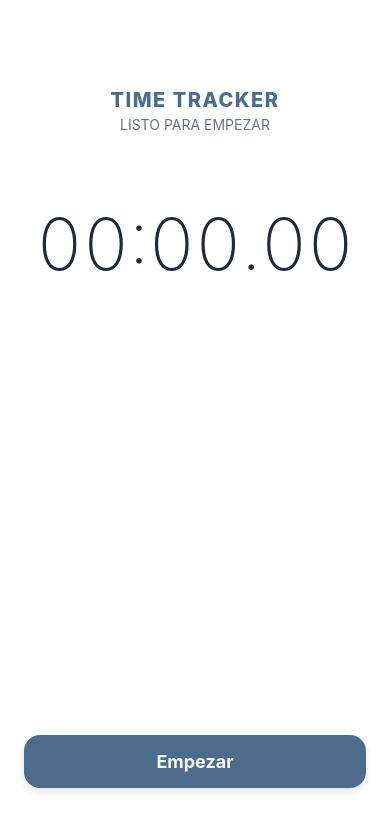
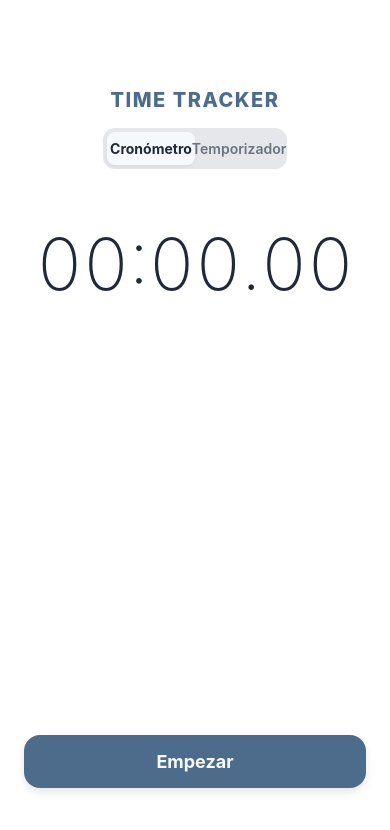
Before and after one commit to JaiRB19/TimeTrackerApp, a React Native app: screen / in a window 390 px wide. Shown: the top 830 px of the page. Built offline with nearby package versions, Linux system fonts and the light colour scheme.

Commit message:
Temporizador

```diff
--- a/src/hooks/useTimer.ts
+++ b/src/hooks/useTimer.ts
@@ -1,33 +1,55 @@
 // src/hooks/useTimer.ts
 import { useState, useRef, useCallback } from 'react';
 
-// Definimos la interfaz para nuestras marcas
 export interface Mark {
   id: number;
   time: number;
 }
 
+export type TimerMode = 'stopwatch' | 'timer';
+
 export const useTimer = () => {
+  const [mode, setMode] = useState<TimerMode>('stopwatch');
   const [time, setTime] = useState(0);
+  const [initialTime, setInitialTime] = useState(0); // Tiempo desde el que arranca la bajada
   const [isRunning, setIsRunning] = useState(false);
-  const [marks, setMarks] = useState<Mark[]>([]); // Ahora es un arreglo de objetos
+  const [marks, setMarks] = useState<Mark[]>([]);
 
   const intervalRef = useRef<ReturnType<typeof setInterval> | null>(null);
   const startTimeRef = useRef<number>(0);
   const accumulatedTimeRef = useRef<number>(0);
-  const markIdCounterRef = useRef<number>(1); // Contador para los IDs de las marcas
+  const markIdCounterRef = useRef<number>(1);
 
   const start = useCallback(() => {
     if (isRunning) return;
+    // Evitar que el temporizador inicie si está en 0
+    if (mode === 'timer' && time <= 0) return;
+
     setIsRunning(true);
     startTimeRef.current = Date.now();
 
     intervalRef.current = setInterval(() => {
       const now = Date.now();
       const timePassedThisSession = now - startTimeRef.current;
-      setTime(accumulatedTimeRef.current + timePassedThisSession);
+      const totalElapsed = accumulatedTimeRef.current + timePassedThisSession;
+
+      if (mode === 'stopwatch') {
+        setTime(totalElapsed);
+      } else {
+        // Modo Temporizador (Bajada)
+        const remaining = initialTime - totalElapsed;
+        if (remaining <= 0) {
+          setTime(0);
+          setIsRunning(false);
+          if (intervalRef.current) clearInterval(intervalRef.current);
+          accumulatedTimeRef.current = initialTime;
+          // Aquí en el futuro podemos disparar un sonido o vibración
+        } else {
+          setTime(remaining);
+        }
+      }
     }, 30);
-  }, [isRunning]);
+  }, [isRunning, mode, initialTime, time]);
 
   const pause = useCallback(() => {
     if (!isRunning) return;
@@ -39,20 +61,35 @@ export const useTimer = () => {
   const reset = useCallback(() => {
     if (intervalRef.current) clearInterval(intervalRef.current);
     setIsRunning(false);
-    setTime(0);
+    setTime(mode === 'timer' ? initialTime : 0);
     setMarks([]);
     accumulatedTimeRef.current = 0;
     startTimeRef.current = 0;
-    markIdCounterRef.current = 1; // Reiniciamos el contador de IDs
-  }, []);
+    markIdCounterRef.current = 1;
+  }, [mode, initialTime]);
+
+  // Cambiar entre cronómetro y temporizador
+  const switchMode = useCallback((newMode: TimerMode) => {
+    if (isRunning) pause();
+    setMode(newMode);
+    setTime(0);
+    setInitialTime(0);
+    setMarks([]);
+    accumulatedTimeRef.current = 0;
+  }, [isRunning, pause]);
+
+  // Establecer un tiempo para el temporizador (ej. 30000 para 30s)
+  const setCountdownTime = useCallback((ms: number) => {
+    if (isRunning) pause();
+    setInitialTime(ms);
+    setTime(ms);
+    accumulatedTimeRef.current = 0;
+  }, [isRunning, pause]);
 
   const addMark = useCallback(() => {
-    // Agregamos un objeto con su ID único
-    setMarks(prev => [
-      { id: markIdCounterRef.current++, time },
-      ...prev
-    ]);
-  }, [time]);
+    if (mode === 'timer') return; // Normalmente no se usan marcas en cuenta regresiva
+    setMarks(prev => [{ id: markIdCounterRef.current++, time }, ...prev]);
+  }, [time, mode]);
 
   const toggle = useCallback(() => {
     isRunning ? pause() : start();
@@ -60,8 +97,11 @@ export const useTimer = () => {
 
   return {
     time,
+    mode,
     isRunning,
     marks,
+    switchMode,
+    setCountdownTime,
     addMark,
     reset,
     toggle
--- a/src/screens/HomeScreen.tsx
+++ b/src/screens/HomeScreen.tsx
@@ -1,28 +1,70 @@
 // src/screens/HomeScreen.tsx
 import React, { useState } from 'react';
-import { View, Text, StyleSheet, TouchableOpacity, FlatList } from 'react-native';
+import {
+  View, Text, StyleSheet, TouchableOpacity,
+  FlatList, Modal, TextInput, KeyboardAvoidingView, Platform
+} from 'react-native';
 import { COLORS, SPACING, SHADOWS } from '../constants/theme';
 import { useTimer } from '../hooks/useTimer';
 import { formatTime } from '../utils/timeFormat';
 
 export default function HomeScreen() {
-  const { time, isRunning, marks, addMark, toggle, reset } = useTimer();
+  const {
+    time, isRunning, marks, mode, switchMode,
+    setCountdownTime, addMark, toggle, reset
+  } = useTimer();
 
-  // Estado para controlar el orden (descendente por defecto: más recientes arriba)
   const [isAscending, setIsAscending] = useState(false);
 
-  // Derivamos la lista a mostrar basándonos en el filtro
+  // --- Nuevos estados para el Modal Custom ---
+  const [isCustomModalVisible, setIsCustomModalVisible] = useState(false);
+  const [customMin, setCustomMin] = useState('');
+  const [customSec, setCustomSec] = useState('');
+
   const displayedMarks = isAscending ? [...marks].reverse() : marks;
+
+  const PRESETS = [
+    { label: '30s', value: 30000 },
+    { label: '1m', value: 60000 },
+    { label: '5m', value: 300000 },
+  ];
+
+  // Función para procesar el tiempo custom ingresado
+  const handleCustomSubmit = () => {
+    const m = parseInt(customMin) || 0;
+    const s = parseInt(customSec) || 0;
+    const totalMs = (m * 60 + s) * 1000;
+
+    if (totalMs > 0) {
+      setCountdownTime(totalMs);
+    }
+
+    // Limpiamos y cerramos
+    setCustomMin('');
+    setCustomSec('');
+    setIsCustomModalVisible(false);
+  };
 
   return (
     <View style={styles.container}>
 
-      {/* 1. Header */}
+      {/* 1. Header & Selector de Modo */}
       <View style={styles.header}>
         <Text style={styles.title}>TIME TRACKER</Text>
-        <Text style={styles.subtitle}>
-          {isRunning ? 'Sesión Activa' : time > 0 ? 'Pausado' : 'Listo para empezar'}
-        </Text>
+        <View style={styles.modeSelector}>
+          <TouchableOpacity
+            style={[styles.modeTab, mode === 'stopwatch' && styles.modeTabActive]}
+            onPress={() => switchMode('stopwatch')}
+          >
+            <Text style={[styles.modeText, mode === 'stopwatch' && styles.modeTextActive]}>Cronómetro</Text>
+          </TouchableOpacity>
+          <TouchableOpacity
+            style={[styles.modeTab, mode === 'timer' && styles.modeTabActive]}
+            onPress={() => switchMode('timer')}
+          >
+            <Text style={[styles.modeText, mode === 'timer' && styles.modeTextActive]}>Temporizador</Text>
+          </TouchableOpacity>
+        </View>
       </View>
 
       {/* 2. Display Principal */}
@@ -30,48 +72,65 @@ export default function HomeScreen() {
         <Text style={styles.timeText}>{formatTime(time)}</Text>
       </View>
 
-      {/* 3. Contenedor de Marcas */}
-      <View style={styles.marksContainer}>
-
-        {/* Encabezado de la lista con el Filtro (Solo aparece si hay marcas) */}
+      {/* 3. Área Dinámica */}
+      <View style={styles.dynamicContainer}>
+        {mode === 'stopwatch' ? (
+          <>
             {marks.length > 0 && (
               <View style={styles.marksHeader}>
                 <Text style={styles.marksTitle}>Registro de marcas</Text>
-            <TouchableOpacity
-              onPress={() => setIsAscending(!isAscending)}
-              style={styles.sortButton}
-            >
+                <TouchableOpacity onPress={() => setIsAscending(!isAscending)} style={styles.sortButton}>
                   <Text style={styles.sortButtonText}>
                     {isAscending ? '↓ Más antiguas' : '↑ Más recientes'}
                   </Text>
                 </TouchableOpacity>
               </View>
             )}
-
-        {/* Lista de Marcas */}
             <FlatList
               data={displayedMarks}
               keyExtractor={(item) => item.id.toString()}
               renderItem={({ item }) => (
                 <View style={styles.markItem}>
-              {/* Ahora usamos directamente el ID del objeto */}
                   <Text style={styles.markLabel}>Marca {item.id}</Text>
                   <Text style={styles.markTime}>{formatTime(item.time)}</Text>
                 </View>
               )}
-          contentContainerStyle={{ paddingBottom: SPACING.m }}
               showsVerticalScrollIndicator={false}
             />
+          </>
+        ) : (
+          <View style={styles.presetsWrapper}>
+            <Text style={styles.marksTitle}>Tiempos Predefinidos</Text>
+            <View style={styles.presetsContainer}>
+              {PRESETS.map((preset) => (
+                <TouchableOpacity
+                  key={preset.label}
+                  style={[styles.presetButton, SHADOWS.small]}
+                  onPress={() => setCountdownTime(preset.value)}
+                  disabled={isRunning}
+                >
+                  <Text style={styles.presetText}>{preset.label}</Text>
+                </TouchableOpacity>
+              ))}
+
+              {/* Nuevo Botón Custom */}
+              <TouchableOpacity
+                style={[styles.presetButton, styles.customButton, SHADOWS.small]}
+                onPress={() => setIsCustomModalVisible(true)}
+                disabled={isRunning}
+              >
+                <Text style={[styles.presetText, { color: COLORS.primary }]}>+ Custom</Text>
+              </TouchableOpacity>
+            </View>
+          </View>
+        )}
       </View>
 
       {/* 4. Controles */}
       <View style={styles.controlsContainer}>
         <View style={styles.mainButtonsRow}>
-          {isRunning && (
-            <TouchableOpacity
-              style={[styles.secondaryButton, SHADOWS.small]}
-              onPress={addMark}
-            >
+          {mode === 'stopwatch' && isRunning && (
+            <TouchableOpacity style={[styles.secondaryButton, SHADOWS.small]} onPress={addMark}>
               <Text style={styles.secondaryButtonText}>Marca</Text>
             </TouchableOpacity>
           )}
@@ -81,10 +140,12 @@ export default function HomeScreen() {
             style={[
               styles.button,
               isRunning ? styles.buttonDanger : styles.buttonPrimary,
+              (mode === 'timer' && time === 0) && styles.buttonDisabled,
               SHADOWS.medium,
               { flex: 1 }
             ]}
             onPress={toggle}
+            disabled={mode === 'timer' && time === 0}
           >
             <Text style={styles.buttonText}>
               {isRunning ? 'Parar' : 'Empezar'}
@@ -99,134 +160,123 @@ export default function HomeScreen() {
         )}
       </View>
 
+      {/* 5. Modal Custom Time */}
+      <Modal
+        visible={isCustomModalVisible}
+        transparent={true}
+        animationType="fade"
+        onRequestClose={() => setIsCustomModalVisible(false)}
+      >
+        <KeyboardAvoidingView
+          behavior={Platform.OS === 'ios' ? 'padding' : 'height'}
+          style={styles.modalOverlay}
+        >
+          <View style={[styles.modalContent, SHADOWS.medium]}>
+            <Text style={styles.modalTitle}>Tiempo Personalizado</Text>
+
+            <View style={styles.inputRow}>
+              <View style={styles.inputGroup}>
+                <TextInput
+                  style={styles.timeInput}
+                  keyboardType="number-pad"
+                  maxLength={2}
+                  value={customMin}
+                  onChangeText={setCustomMin}
+                  placeholder="00"
+                  placeholderTextColor={COLORS.border}
+                />
+                <Text style={styles.inputLabel}>Min</Text>
+              </View>
+              <Text style={styles.inputDivider}>:</Text>
+              <View style={styles.inputGroup}>
+                <TextInput
+                  style={styles.timeInput}
+                  keyboardType="number-pad"
+                  maxLength={2}
+                  value={customSec}
+                  onChangeText={setCustomSec}
+                  placeholder="00"
+                  placeholderTextColor={COLORS.border}
+                />
+                <Text style={styles.inputLabel}>Seg</Text>
+              </View>
+            </View>
+
+            <View style={styles.modalActions}>
+              <TouchableOpacity
+                style={styles.modalButtonText}
+                onPress={() => setIsCustomModalVisible(false)}
+              >
+                <Text style={styles.modalCancelText}>Cancelar</Text>
+              </TouchableOpacity>
+              <TouchableOpacity
+                style={styles.modalButtonPrimary}
+                onPress={handleCustomSubmit}
+              >
+                <Text style={styles.modalApplyText}>Aplicar</Text>
+              </TouchableOpacity>
+            </View>
+          </View>
+        </KeyboardAvoidingView>
+      </Modal>
+
     </View>
   );
 }
 
 const styles = StyleSheet.create({
-  container: {
-    flex: 1,
-    backgroundColor: COLORS.background,
-    padding: SPACING.l,
-  },
-  header: {
-    alignItems: 'center',
-    marginTop: SPACING.xl * 2,
-    height: 80,
-  },
-  title: {
-    color: COLORS.primary,
-    fontSize: 20,
-    fontWeight: '800',
-    letterSpacing: 1.5,
-  },
-  subtitle: {
-    color: COLORS.textSecondary,
-    fontSize: 14,
-    textTransform: 'uppercase',
-    marginTop: 4,
-  },
-  timerContainer: {
-    height: 150,
-    alignItems: 'center',
-    justifyContent: 'center',
-  },
-  timeText: {
-    color: COLORS.text,
-    fontSize: 72,
-    fontWeight: '200',
-    fontVariant: ['tabular-nums'],
-  },
-  marksContainer: {
-    flex: 1,
-    marginVertical: SPACING.m,
-  },
-  marksHeader: {
-    flexDirection: 'row',
-    justifyContent: 'space-between',
-    alignItems: 'center',
-    paddingBottom: SPACING.s,
-    borderBottomWidth: 1,
-    borderBottomColor: COLORS.border,
-    marginBottom: SPACING.s,
-  },
-  marksTitle: {
-    color: COLORS.textSecondary,
-    fontSize: 14,
-    fontWeight: '600',
-    textTransform: 'uppercase',
-  },
-  sortButton: {
-    paddingVertical: 4,
-    paddingHorizontal: 8,
-    backgroundColor: COLORS.surface,
-    borderRadius: 8,
-    borderWidth: 1,
-    borderColor: COLORS.border,
-  },
-  sortButtonText: {
-    color: COLORS.primary, // Usamos el Magenta para indicar que es interactuable
-    fontSize: 12,
-    fontWeight: '600',
-  },
-  markItem: {
-    flexDirection: 'row',
-    justifyContent: 'space-between',
-    paddingVertical: SPACING.m,
-    borderBottomWidth: 1,
-    borderBottomColor: COLORS.border,
-  },
-  markLabel: {
-    color: COLORS.textSecondary,
-    fontSize: 16,
-    fontWeight: '500',
-  },
-  markTime: {
-    color: COLORS.text,
-    fontSize: 16,
-    fontWeight: '700',
-    fontVariant: ['tabular-nums'],
-  },
-  controlsContainer: {
-    paddingBottom: SPACING.xl,
-  },
-  mainButtonsRow: {
-    flexDirection: 'row',
-    gap: SPACING.m,
-  },
-  button: {
-    paddingVertical: SPACING.m,
-    borderRadius: 16,
-    alignItems: 'center',
-    justifyContent: 'center',
-  },
+  container: { flex: 1, backgroundColor: COLORS.background, padding: SPACING.l },
+  header: { alignItems: 'center', marginTop: SPACING.xl * 2, height: 100 },
+  title: { color: COLORS.primary, fontSize: 20, fontWeight: '800', letterSpacing: 1.5, marginBottom: SPACING.m },
+
+  modeSelector: { flexDirection: 'row', backgroundColor: COLORS.border, borderRadius: 12, padding: 4 },
+  modeTab: { flex: 1, paddingVertical: 8, alignItems: 'center', borderRadius: 8 },
+  modeTabActive: { backgroundColor: COLORS.surface, ...SHADOWS.small },
+  modeText: { color: COLORS.textSecondary, fontSize: 14, fontWeight: '600' },
+  modeTextActive: { color: COLORS.text, fontWeight: '700' },
+
+  timerContainer: { height: 150, alignItems: 'center', justifyContent: 'center' },
+  timeText: { color: COLORS.text, fontSize: 72, fontWeight: '200', fontVariant: ['tabular-nums'] },
+  dynamicContainer: { flex: 1, marginVertical: SPACING.m },
+
+  marksHeader: { flexDirection: 'row', justifyContent: 'space-between', alignItems: 'center', paddingBottom: SPACING.s, borderBottomWidth: 1, borderBottomColor: COLORS.border, marginBottom: SPACING.s },
+  marksTitle: { color: COLORS.textSecondary, fontSize: 14, fontWeight: '600', textTransform: 'uppercase', marginBottom: SPACING.m },
+  sortButton: { paddingVertical: 4, paddingHorizontal: 8, backgroundColor: COLORS.surface, borderRadius: 8, borderWidth: 1, borderColor: COLORS.border },
+  sortButtonText: { color: COLORS.primary, fontSize: 12, fontWeight: '600' },
+  markItem: { flexDirection: 'row', justifyContent: 'space-between', paddingVertical: SPACING.m, borderBottomWidth: 1, borderBottomColor: COLORS.border },
+  markLabel: { color: COLORS.textSecondary, fontSize: 16, fontWeight: '500' },
+  markTime: { color: COLORS.text, fontSize: 16, fontWeight: '700', fontVariant: ['tabular-nums'] },
+
+  presetsWrapper: { flex: 1, alignItems: 'center', paddingTop: SPACING.l },
+  presetsContainer: { flexDirection: 'row', flexWrap: 'wrap', justifyContent: 'center', gap: SPACING.m },
+  presetButton: { backgroundColor: COLORS.surface, paddingVertical: SPACING.m, paddingHorizontal: SPACING.l, borderRadius: 16, borderWidth: 1, borderColor: COLORS.border },
+  customButton: { borderColor: COLORS.primary, borderWidth: 1.5 },
+  presetText: { color: COLORS.text, fontSize: 18, fontWeight: '700' },
+
+  controlsContainer: { paddingBottom: SPACING.xl },
+  mainButtonsRow: { flexDirection: 'row', gap: SPACING.m },
+  button: { paddingVertical: SPACING.m, borderRadius: 16, alignItems: 'center', justifyContent: 'center' },
   buttonPrimary: { backgroundColor: COLORS.primary },
   buttonDanger: { backgroundColor: COLORS.danger },
-  buttonText: {
-    color: COLORS.surface,
-    fontSize: 18,
-    fontWeight: '700',
-  },
-  secondaryButton: {
-    backgroundColor: COLORS.surface,
-    paddingHorizontal: SPACING.l,
-    borderRadius: 16,
-    justifyContent: 'center',
-    borderWidth: 1,
-    borderColor: COLORS.border,
-  },
-  secondaryButtonText: {
-    color: COLORS.text,
-    fontSize: 16,
-    fontWeight: '600',
-  },
-  resetButton: {
-    marginTop: SPACING.l,
-    alignSelf: 'center',
-  },
-  resetText: {
-    color: COLORS.textSecondary,
-    fontSize: 16,
-    fontWeight: '600',
-  }
+  buttonDisabled: { backgroundColor: COLORS.border },
+  buttonText: { color: COLORS.surface, fontSize: 18, fontWeight: '700' },
+  secondaryButton: { backgroundColor: COLORS.surface, paddingHorizontal: SPACING.l, borderRadius: 16, justifyContent: 'center', borderWidth: 1, borderColor: COLORS.border },
+  secondaryButtonText: { color: COLORS.text, fontSize: 16, fontWeight: '600' },
+  resetButton: { marginTop: SPACING.l, alignSelf: 'center' },
+  resetText: { color: COLORS.textSecondary, fontSize: 16, fontWeight: '600' },
+
+  // Estilos del Modal
+  modalOverlay: { flex: 1, backgroundColor: 'rgba(0, 0, 0, 0.4)', justifyContent: 'center', alignItems: 'center', padding: SPACING.l },
+  modalContent: { backgroundColor: COLORS.surface, borderRadius: 24, padding: SPACING.xl, width: '100%', maxWidth: 340, alignItems: 'center' },
+  modalTitle: { color: COLORS.text, fontSize: 18, fontWeight: '700', marginBottom: SPACING.l },
+  inputRow: { flexDirection: 'row', alignItems: 'center', justifyContent: 'center', marginBottom: SPACING.xl },
+  inputGroup: { alignItems: 'center' },
+  timeInput: { backgroundColor: COLORS.background, color: COLORS.text, fontSize: 40, fontWeight: '300', borderRadius: 16, width: 80, height: 80, textAlign: 'center', borderWidth: 1, borderColor: COLORS.border },
+  inputLabel: { color: COLORS.textSecondary, fontSize: 14, fontWeight: '600', marginTop: SPACING.s },
+  inputDivider: { fontSize: 40, color: COLORS.textSecondary, fontWeight: '200', marginHorizontal: SPACING.m, marginBottom: 24 }, // marginBottom para alinear con el input saltando el label
+  modalActions: { flexDirection: 'row', width: '100%', justifyContent: 'flex-end', gap: SPACING.m },
+  modalButtonText: { paddingVertical: SPACING.s, paddingHorizontal: SPACING.m, justifyContent: 'center' },
+  modalCancelText: { color: COLORS.textSecondary, fontSize: 16, fontWeight: '600' },
+  modalButtonPrimary: { backgroundColor: COLORS.primary, paddingVertical: SPACING.s, paddingHorizontal: SPACING.l, borderRadius: 12, justifyContent: 'center' },
+  modalApplyText: { color: COLORS.surface, fontSize: 16, fontWeight: '700' }
 });
```
Lines whose indentation alone changed are shown as unchanged.
